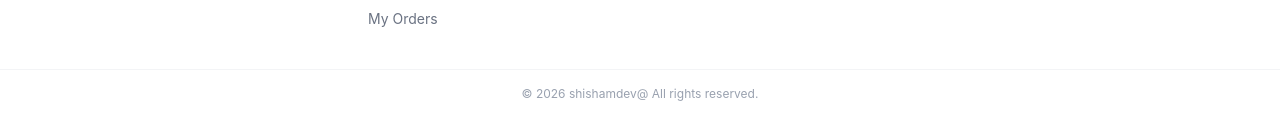
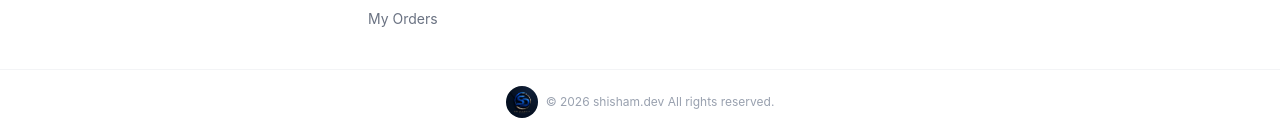
Before and after one commit to abdulhaleem4722/fashion-beauty-store, a React (Vite) app in the folder my-react-app/: page / in a window 1280 px wide. Shown: the part 1081-1212 px from the top of the page. Built offline with nearby package versions, Linux system fonts and the light colour scheme; no server answers; the database is empty.

Commit message:
Fix footer logo alignment and shape

```diff
--- a/my-react-app/src/components/Footer.jsx
+++ b/my-react-app/src/components/Footer.jsx
@@ -83,9 +83,13 @@ function Footer() {
           </form>
         </div>
       </div>
-
-      <div className="border-t border-gray-100 py-4 text-center text-xs text-gray-400">
-        © {new Date().getFullYear()} shishamdev@ All rights reserved.
+      <div className="border-t border-gray-100 py-4 flex items-center justify-center gap-2 text-center text-xs text-gray-400">
+        <img
+          src="/logo-shishamdev.png"
+          alt="Shishamdev Agency Logo"
+          className="h-8 w-8 rounded-full object-cover"
+        />
+        <span>© {new Date().getFullYear()} shisham.dev All rights reserved.</span>
       </div>
     </footer>
   );
```
Also changed, not shown: my-react-app/public/logo-shishamdev.png (added).
